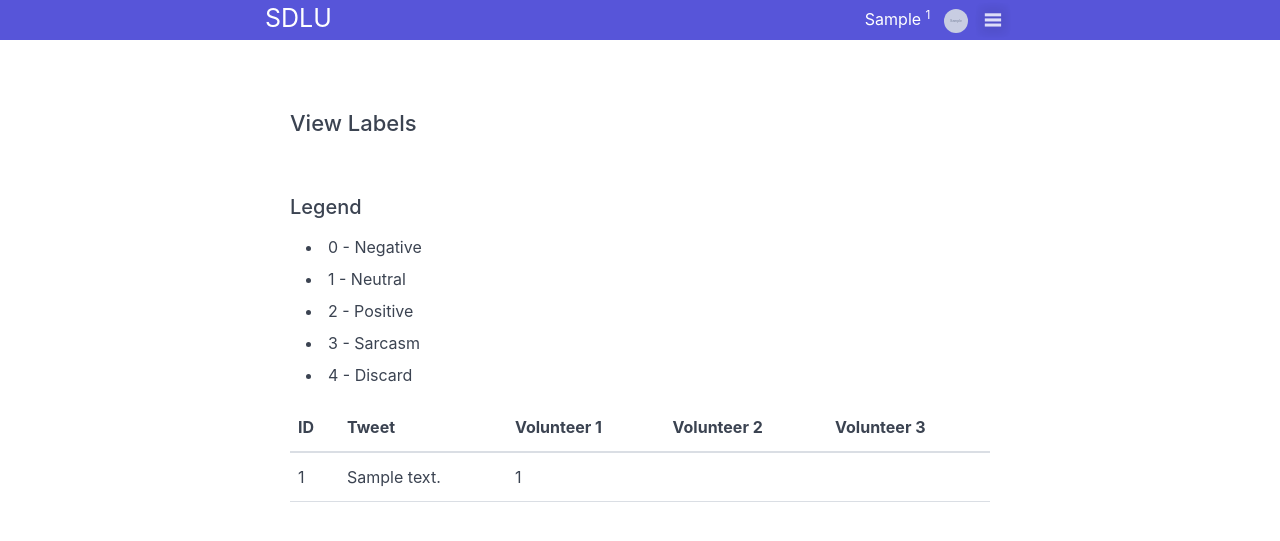
After one commit to ljstaana/sentagalog-dlu, a Flask app: page /download_dataset in a window 1280 px wide. The commit adds this page. Shown: the top 541 px of the page. Run offline with Flask 2, Linux system fonts and the light colour scheme; the visitor is signed in with stand-in values (Sample User, id 1); tables that the repository leaves empty hold one stand-in row (values such as "Sample post"); grey boxes marked "Sample" are stand-in pictures.

Commit message:
initial commit

```diff
--- a/app/routes.py
+++ b/app/routes.py
@@ -550,3 +550,30 @@ def charts():
         )
     else:
         return "You are not allowed to access this resource"
+
+@app.route("/download_dataset")
+def download_dataset():
+    if 'username' in session:
+
+        labels = Labels.query.all()
+
+        tweets = {}
+        for label in labels:
+            tweets[label.tweet_id] = {
+                "labels" : {},
+                "tweet" : Tweet.query.filter_by(instance_id=label.tweet_id).all()[0].text
+            }
+
+        for label in labels:
+            tweets[label.tweet_id]["labels"][label.user_id] = label.sentiment
+
+        print(tweets)
+
+        return render_template("download_dataset.html",
+            user = UserClass.get_user(session["username"]),
+            session = session,
+            labels = labels,
+            tweets = tweets
+        )
+    else:
+        return "You are not allowed to access this resource"
--- /dev/null
+++ b/app/templates/download_dataset.html
@@ -0,0 +1,52 @@
+{% extends "layouts/topbar.html" %}
+
+{% block topbar %}
+    {% include "sections/topbar.html" %}
+{% endblock %}
+
+
+{% block main_content %}
+    <div class="dashboard-content">
+        <h3>View Labels</h3>
+        <br />
+        <br />
+        <h5>Legend</h5>
+        <ul>
+            <li>0 - Negative</li>
+            <li>1 - Neutral</li>
+            <li>2 - Positive</li>
+            <li>3 - Sarcasm</li>
+            <li>4 - Discard</li>
+        </ul>
+        <table class="table">
+            <tr>
+                <th>ID</th>
+                <th>Tweet</th>
+                <th>Volunteer 1</th>
+                <th>Volunteer 2</th>
+                <th>Volunteer 3</th>
+            </tr>
+            {% for label in tweets: %}
+                <tr>
+                    <td>{{label}}</td>
+                    <td>{{tweets[label].tweet}}</td>
+                    <td>{{tweets[label].labels[1]}}</td>
+                    <td>{{tweets[label].labels[2]}}</td>
+                    <td>{{tweets[label].labels[3]}}</td>
+                </tr>
+            {% endfor %}
+        </table>
+    <style>
+        .dashboard-content {
+            padding: 10px;
+            margin-top: 20px;
+        }
+        .dashboard-content h3 {
+            font-size: 22px;
+        }
+
+        .dashboard-content input {
+            z-index: 1;
+        }
+    </style>
+{% endblock %}
--- a/app/templates/sections/topbar.html
+++ b/app/templates/sections/topbar.html
@@ -57,11 +57,13 @@
                                     <i class="icon icon-copy"></i> My Labels
                                     </a>
                                 </li>
-                                <li class="menu-item">
-                                    <a href="#">
-                                    <i class="icon icon-download"></i> Download Dataset
-                                    </a>
-                                </li>
+                                {% if user["role"] == 1 %}
+                                    <li class="menu-item" @click="location='download_dataset'">
+                                        <a href="#">
+                                        <i class="icon icon-download"></i> Download Dataset
+                                        </a>
+                                    </li>
+                                {% endif %}
 
                                 <!--NUMBERS AND FIGURES-->
                                 <li class="divider" data-content="NUMBERS AND FIGURES">
```
Also changed, not shown: app/download_dataset.html (added).
